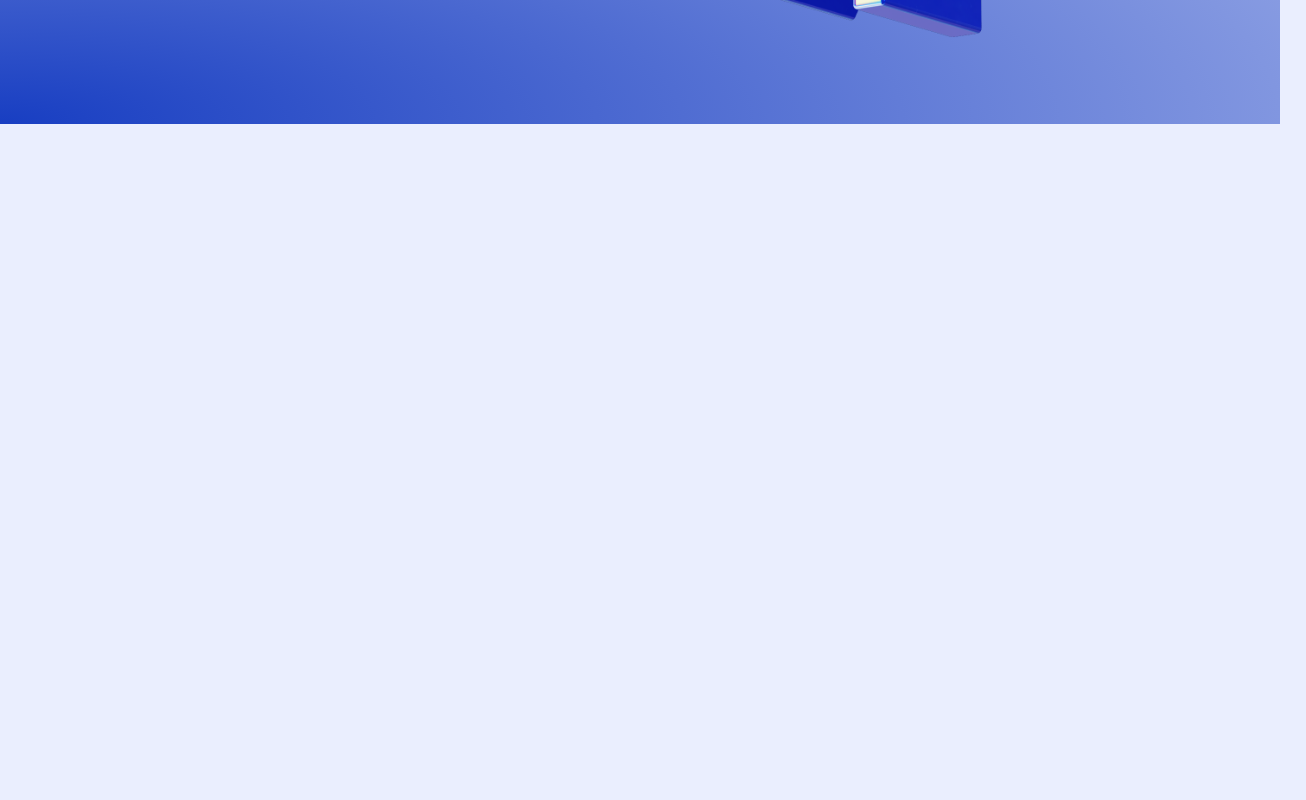
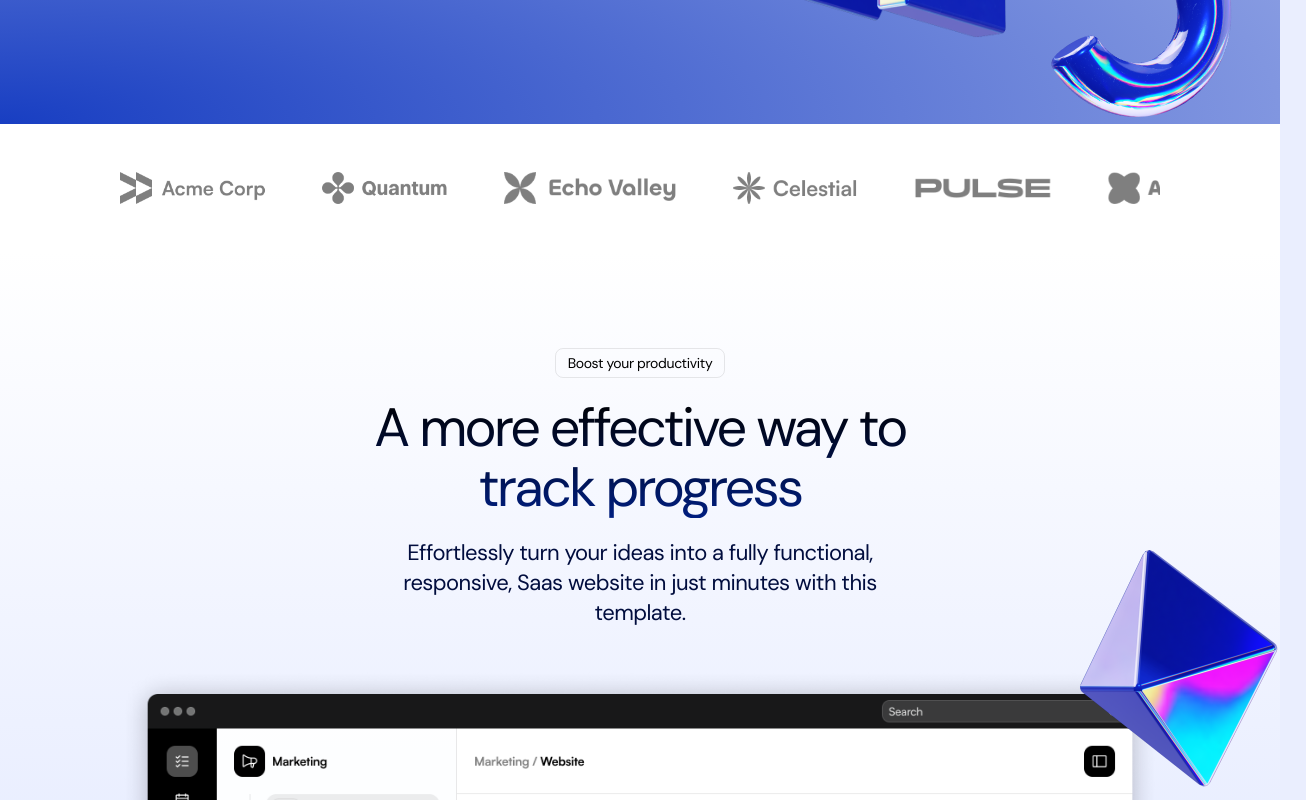
Before and after one commit to Morojuoluwa/ai-sass-landing-page, a Next.js app: page / in a window 1280 px wide. Shown: the part 760-1560 px from the top of the page, 1306 px wide, since content can reach past the window. Before the commit the page ends 884 px from the top, so only its background shows below. Built offline with nearby package versions, Linux system fonts and the light colour scheme.

Commit message:
completed the logoticker and productShowCase page

```diff
--- a/app/page.tsx
+++ b/app/page.tsx
@@ -1,5 +1,7 @@
 import Header from '@/components/Header'
 import Hero from '@/components/Hero'
+import LogoTicker from '@/components/LogoTicker'
+import ProductShowcase from '@/components/ProductShowcase'
 import React from 'react'
 
 const  Home = () => {
@@ -7,6 +9,8 @@ const  Home = () => {
     <>
       <Header/>
       <Hero/>
+      <LogoTicker/>
+      <ProductShowcase/>
     </>
   )
 }
--- a/components/Header.tsx
+++ b/components/Header.tsx
@@ -2,6 +2,7 @@ import ArrowRight from '@/assets/arrow-right.svg'
 import Logo from '@/assets/logosaas.png'
 import Image from 'next/image'
 import MenuIcon from '@/assets/menu.svg'
+
 
 const Header = () => {
   return (
--- a/components/Hero.tsx
+++ b/components/Hero.tsx
@@ -3,13 +3,14 @@ import ArrowIcon from '@/assets/arrow-right.svg'
 import cogImage from '@/assets/cog.png'
 import Image from 'next/image'
 import cylinderImg from '@/assets/cylinder.png'
+import noodle from '@/assets/noodle.png'
 const Hero = () => {
   return (
     <section className=' pt-8 pb-20 bg-[radial-gradient(ellipse_200%_100%_at_bottom_left,#183EC2,#EAEEFE_100%)]'>
         <div className='container'>
             <div className=' md:flex items-center'>
                 <div className=' md:w-[478px]'>
-                    <div className='text-sm inline-flex border border-[#222]/10 px-3 py-1 rounded-lg tracking-tight'>Version 2.0 is here</div>
+                    <div className='tag'>Version 2.0 is here</div>
                     <h1 className=' text-5xl md:text-7xl font-bold tracking-tighter bg-gradient-to-b from-black to-[#001E80] text-transparent bg-clip-text mt-6'>Pathway to productivity</h1>
                     <p className=' text-xl text-[#010D3E] tracking-tight mt-6'>Celebrate the joy of accomplishment with an app designed to track your progress, motivate your efforts and celebrate your success.</p>
                     <div className='flex gap-1 items-center mt-[30px]'>
@@ -18,7 +19,7 @@ const Hero = () => {
                     </div>
                 </div>
                 <div className=' mt-20 md:mt-0 md:h-[648px] md:flex-1 relative'>
-                    <Image src={cogImage} className='md:absolute md:h-full md:w-auto md:max-w-none md:-left-6 ' alt=''/>
+                    <Image src={cogImage} className='md:absolute md:h-full md:w-auto md:max-w-none md:-left-6 lg:left-0 ' alt=''/>
                     <Image
                     src={cylinderImg}
                     alt=''
@@ -26,6 +27,7 @@ const Hero = () => {
                     height={220}
                     className='hidden md:block -top-8 -left-32 absolute'
                     />
+                    <Image src={noodle} alt='' width={220} className='absolute left-[448px] hidden lg:block rotate-[30deg] top-[524px]'/>
                 </div>
 
             </div>
--- /dev/null
+++ b/components/LogoTicker.tsx
@@ -0,0 +1,30 @@
+import acmeLogo from '@/assets/logo-acme.png'
+import quantLogo from '@/assets/logo-quantum.png'
+import echoLogo from '@/assets/logo-echo.png'
+import celestialLogo from '@/assets/logo-celestial.png'
+import pulseLogo from '@/assets/logo-pulse.png'
+import apexLogo from '@/assets/logo-apex.png'
+import Image from 'next/image'
+
+const LogoTicker = () => {
+  return (
+    <div className=' py-8 md:py-12 bg-white'>
+
+        <div className='container'>
+            <div className='flex overflow-hidden [mask-image:linear-gradient(to_right,transparent,black,transparent]'>
+                <div className=' flex gap-14 flex-none'>
+                    <Image className='logo-ticker-image' src={acmeLogo} alt=''/>
+                    <Image className='logo-ticker-image' src={quantLogo} alt=''/>
+                    <Image className='logo-ticker-image' src={echoLogo} alt=''/>
+                    <Image className='logo-ticker-image' src={celestialLogo} alt=''/>
+                    <Image className='logo-ticker-image' src={pulseLogo} alt=''/>
+                    <Image className='logo-ticker-image' src={apexLogo} alt=''/>
+                </div>
+
+            </div>
+        </div>
+    </div>
+  )
+}
+
+export default LogoTicker
--- /dev/null
+++ b/components/ProductShowcase.tsx
@@ -0,0 +1,29 @@
+import ProductImage from '@/assets/product-image.png'
+import Image from 'next/image'
+import pyramidImg from '@/assets/pyramid.png'
+import tubeImg from '@/assets/tube.png'
+
+const ProductShowcase = () => {
+  return (
+    <section className=' bg-gradient-to-b from-[#ffffff] to-[#D2DCFF] overflow-x-clip py-24'>
+      <div className='container'>
+        <div className=' max-w-[540px] mx-auto'>
+          <div className=' flex justify-center'>
+            <div className='tag'>Boost your productivity</div>
+          </div>
+
+          <h2 className='text-center bg-clip-text text-3xl md:text-[54px] md:leading-[60px] mt-5 font-bolf tracking-tighter text-transparent bg-gradient-to-b from-black to-[#001E80]'>A more effective way to track progress</h2>
+          <p className=' text-center text-[22px] leading-[30px] tracking-tight text-[#010D3E] mt-5'>Effortlessly turn your ideas into a fully functional, responsive, Saas website in just minutes with this template.</p>
+
+        </div>
+        <div className='relative'>
+          <Image src={ProductImage} alt='' className='mt-10'/>
+          <Image src={pyramidImg} height={262} width={262} alt='' className='hidden md:block absolute -right-36 -top-32'/>
+          <Image src={tubeImg} alt='' height={248} className='hidden md:block absolute bottom-24 -left-30'/>
+        </div>
+      </div>
+    </section>
+  )
+}
+
+export default ProductShowcase
```
